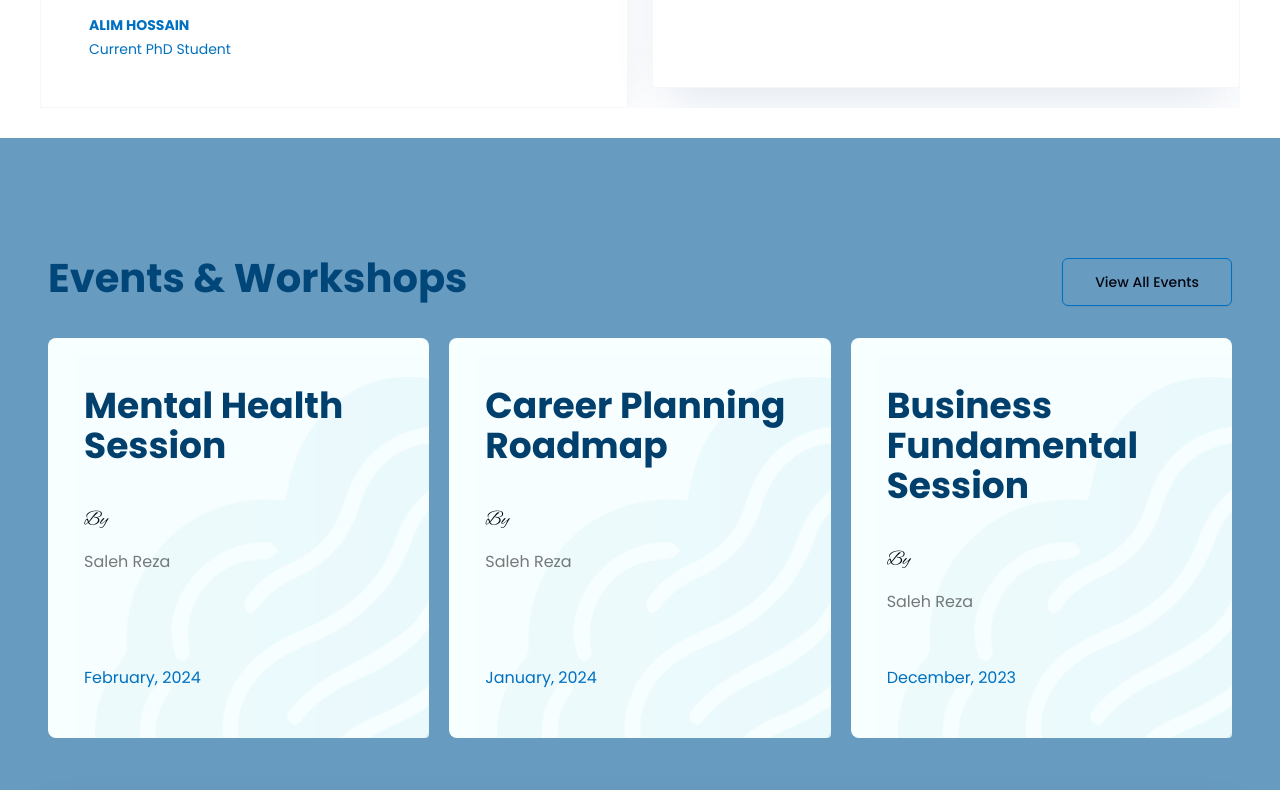
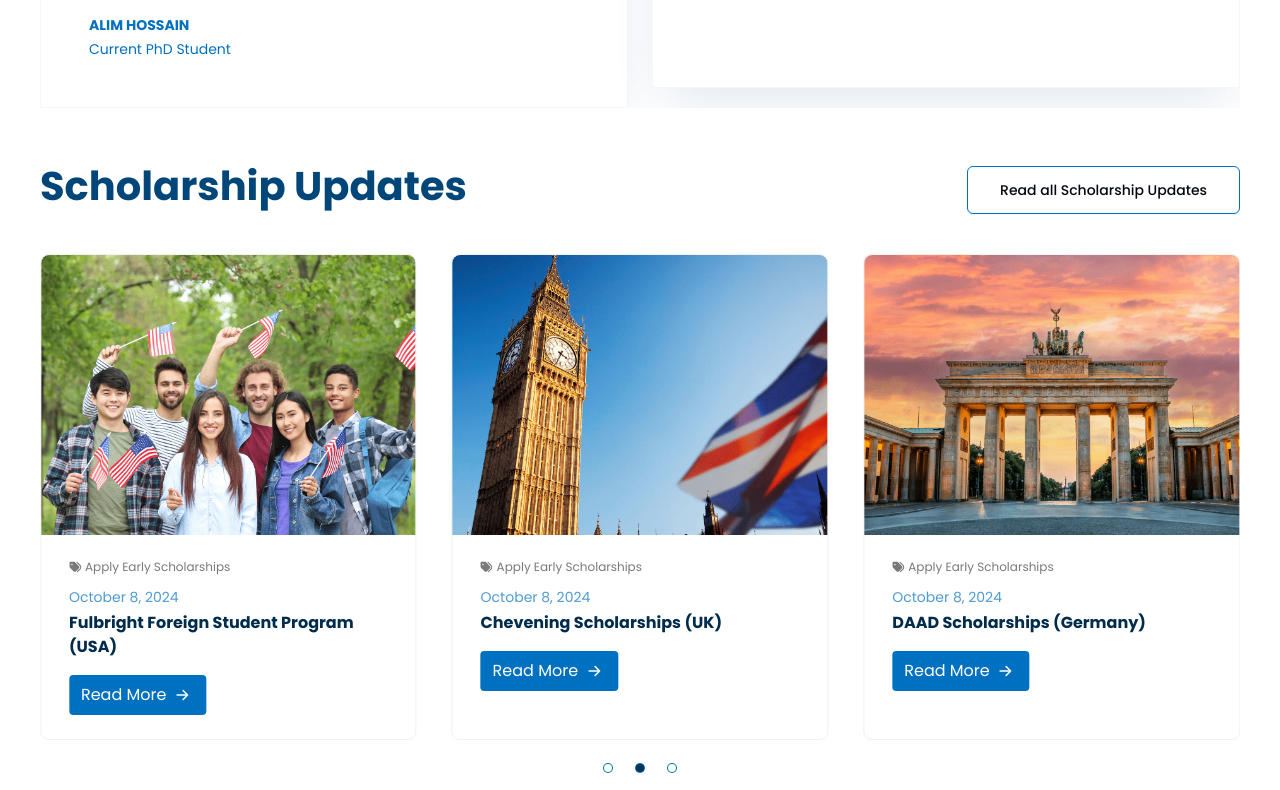
Before and after one commit to wpseemol/b2wi-development, a Next.js app: page / in a window 1280 px wide. Shown: the part 3780-4570 px from the top of the page. Built offline with nearby package versions, Linux system fonts and the light colour scheme.

Commit message:
wordshow section hidden

```diff
--- a/app/page.tsx
+++ b/app/page.tsx
@@ -1,7 +1,6 @@
 import AboutSection from './_components/main/about-section';
 import BrandingSection from './_components/main/branding-section';
 import CategorySection from './_components/main/category-section';
-import EventWorkshop from './_components/main/event-workshops';
 import HeroSection from './_components/main/hero-section';
 import InsightsSection from './_components/main/Insights-section';
 import NewSection from './_components/main/news-section';
@@ -20,7 +19,7 @@ export default function HomePage() {
             <ProjectDoneNumbering />
             <OurSkillSection />
             <TestimonialsSection />
-            <EventWorkshop />
+            {/* <EventWorkshop /> */}
             <ScholarshipUpdates />
             <InsightsSection />
             <NewSection />
```
